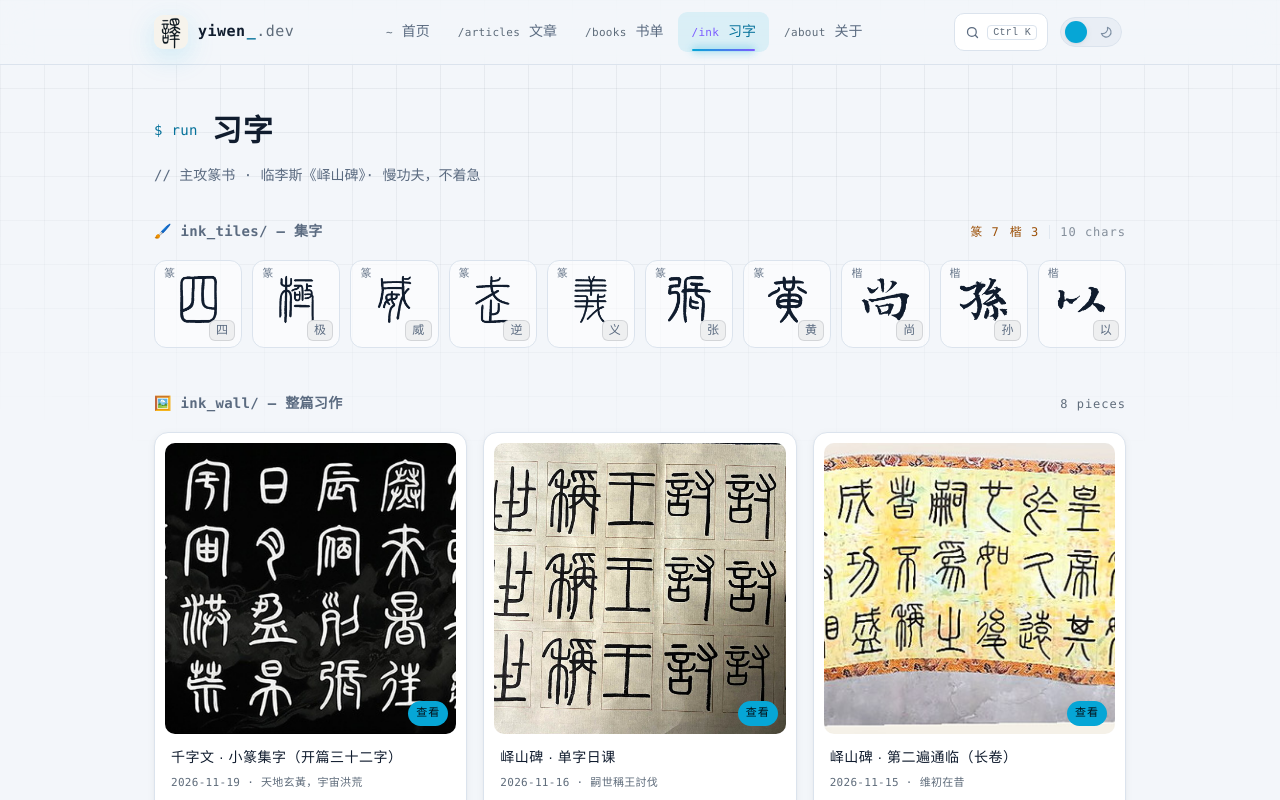
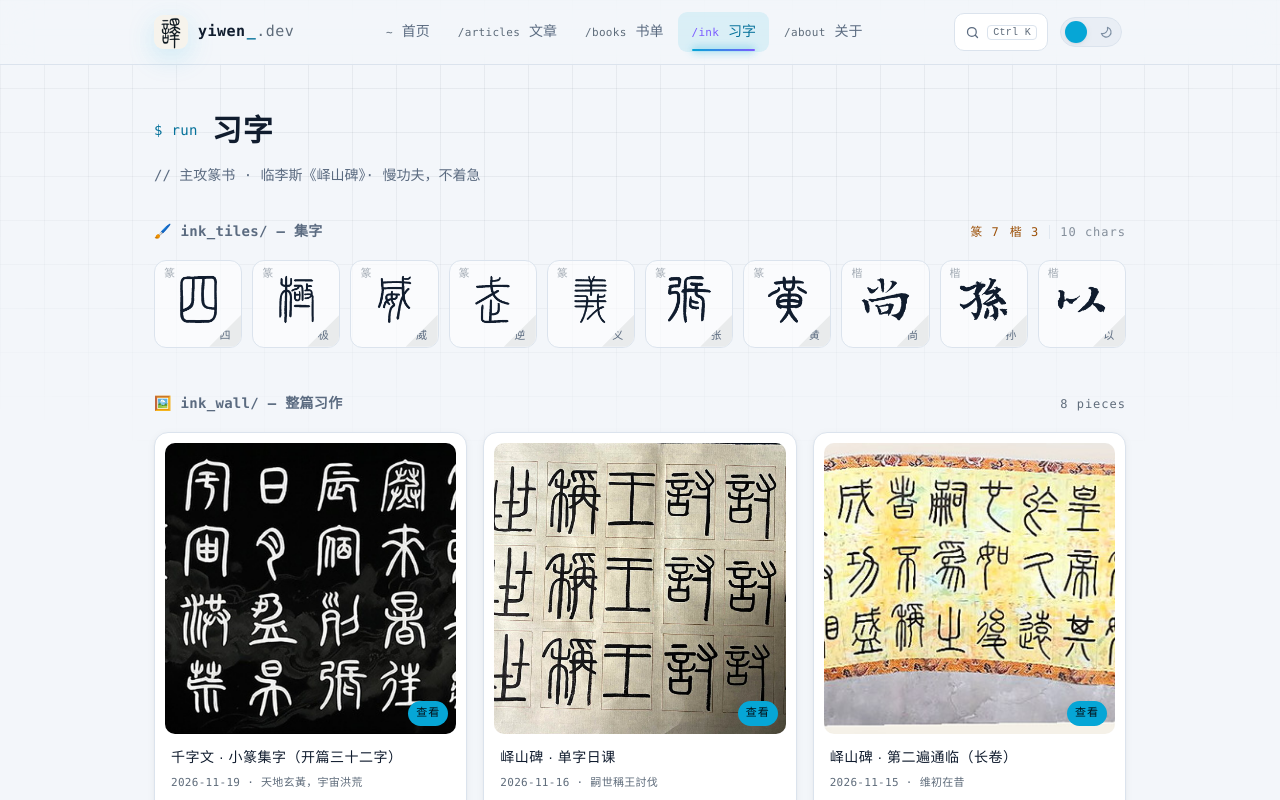
Before and after one commit to zhyiwen/person-site, a Vue app: page /#/calligraphy in a window 1280 px wide. Shown: the top 800 px of the page. Built offline with nearby package versions, Linux system fonts and the light colour scheme.

Commit message:
style(ink): 书体角标再压淡，简体角标改为右下斜切角标

```diff
--- a/src/views/CalligraphyView.vue
+++ b/src/views/CalligraphyView.vue
@@ -127,6 +127,7 @@ const overflow = computed(() => works.length > PREVIEW_SHOW);
 .glyph-cell {
   position: relative;
   aspect-ratio: 1;
+  overflow: hidden;
   display: grid;
   place-items: center;
   border-radius: 12px;
@@ -161,7 +162,7 @@ const overflow = computed(() => works.length > PREVIEW_SHOW);
   -webkit-mask-position: center;
   mask-position: center;
 }
-/* 书体角标：左上角，篆 / 隶 / 楷 / 行 / 草 */
+/* 书体角标：左上角，篆 / 隶 / 楷 / 行 / 草；刻意调淡，不抢字的风头 */
 .glyph-script {
   position: absolute;
   top: 7px;
@@ -169,33 +170,30 @@ const overflow = computed(() => works.length > PREVIEW_SHOW);
   font-size: 11px;
   line-height: 1;
   letter-spacing: 1px;
-  color: var(--muted);
-  opacity: 0.9;
+  color: var(--faint);
+  opacity: 0.55;
 }
-/* 现代写法角标：右下角，繁体临写 → 简体对照 */
+/* 现代写法：右下角斜切角标，简体对照，只作轻提示 */
 .glyph-modern {
   position: absolute;
-  right: 6px;
-  bottom: 6px;
-  min-width: 21px;
-  padding: 2px 6px;
-  font-size: 12px;
-  line-height: 1.2;
-  text-align: center;
-  border-radius: 6px;
-  border: 1px solid color-mix(in srgb, var(--text) 12%, transparent);
-  background: color-mix(in srgb, var(--text) 7%, var(--surface));
+  right: 0;
+  bottom: 0;
+  width: 32px;
+  height: 32px;
+  display: flex;
+  align-items: flex-end;
+  justify-content: center;
+  padding-bottom: 6px;
+  font-size: 11px;
+  line-height: 1;
+  background: color-mix(in srgb, var(--text) 9%, var(--surface));
+  clip-path: polygon(100% 0, 100% 100%, 0 100%);
   color: var(--muted);
-  opacity: 1;
-  transition:
-    opacity 0.2s ease,
-    color 0.2s ease,
-    border-color 0.2s ease;
+  transition: color 0.2s ease, background 0.2s ease;
 }
 .glyph-cell:hover .glyph-modern {
-  opacity: 1;
   color: var(--primary-text);
-  border-color: color-mix(in srgb, var(--primary) 45%, var(--line));
+  background: color-mix(in srgb, var(--primary) 16%, var(--surface));
 }
 /* 悬停详情：自定义标签，比原生 title 快且清晰 */
 .glyph-tip {
```
